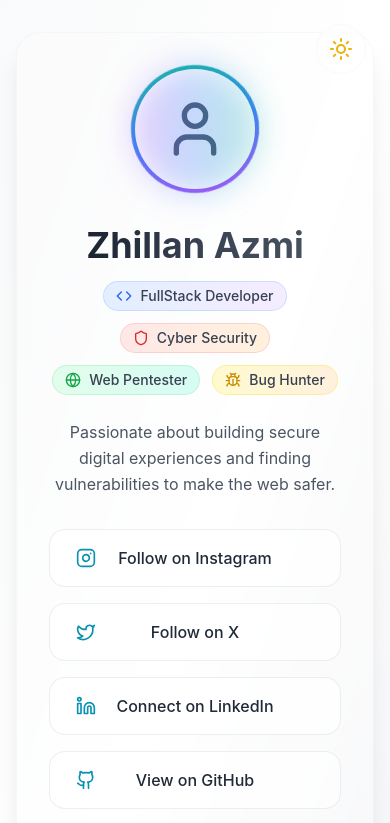
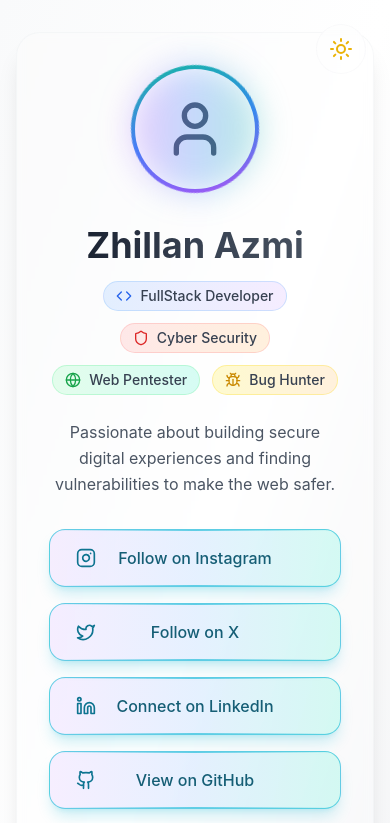
Before and after one commit to zhilanazmi/social-link-dark, a React (Vite) app: page / in a window 390 px wide. Shown: the top 823 px of the page. Built offline with nearby package versions, Linux system fonts and the light colour scheme.

Commit message:
fix: apply hover styles permanently for mobile-friendly design

```diff
--- a/src/components/LinkButton.tsx
+++ b/src/components/LinkButton.tsx
@@ -13,22 +13,22 @@ const LinkButton: React.FC<LinkButtonProps> = ({ href, icon: Icon, label, delay
   return (
     <a
       href={href}
-      className="group relative block w-full max-w-md mx-auto animate-fade-in-up"
+      className="group relative block w-full max-w-md mx-auto animate-fade-in-up active:scale-95 transition-transform duration-200"
       style={{ animationDelay: `${delay}ms` }}
       target="_blank"
       rel="noopener noreferrer"
     >
-      <div className={`relative overflow-hidden rounded-2xl bg-white/60 dark:bg-gray-800/40 backdrop-blur-sm border border-gray-300/40 dark:border-gray-700/30 hover:border-cyan-500/60 dark:hover:border-cyan-400/60 transition-all duration-500 group-hover:scale-[1.02] group-hover:shadow-lg group-hover:shadow-cyan-500/20 dark:group-hover:shadow-cyan-400/10 ${gradient ? `group-hover:${gradient}` : 'group-hover:bg-gradient-to-r group-hover:from-purple-200/40 group-hover:via-blue-200/40 group-hover:to-teal-200/40 dark:group-hover:from-purple-900/30 dark:group-hover:via-blue-900/30 dark:group-hover:to-teal-900/30'}`}>
+      <div className="relative overflow-hidden rounded-2xl bg-gradient-to-r from-purple-200/40 via-blue-200/40 to-teal-200/40 dark:from-purple-900/30 dark:via-blue-900/30 dark:to-teal-900/30 backdrop-blur-sm border border-cyan-500/60 dark:border-cyan-400/60 transition-all duration-300 shadow-lg shadow-cyan-500/20 dark:shadow-cyan-400/10">
         <div className="flex items-center justify-center px-6 py-4">
           <div className="absolute left-6 flex items-center justify-center w-6 h-6 flex-shrink-0">
-            <Icon className="w-5 h-5 text-cyan-600 dark:text-cyan-400 transition-all duration-300 group-hover:scale-110 group-hover:text-cyan-700 dark:group-hover:text-white" />
+            <Icon className="w-5 h-5 text-cyan-700 dark:text-white transition-all duration-300 group-active:scale-110" />
           </div>
-          <span className="text-gray-800 dark:text-white font-medium text-base transition-all duration-300 group-hover:text-cyan-800 dark:group-hover:text-cyan-100 text-center w-full">
+          <span className="text-cyan-800 dark:text-cyan-100 font-medium text-base transition-all duration-300 text-center w-full">
             {label}
           </span>
         </div>
-        <div className="absolute inset-0 bg-gradient-to-r from-cyan-500/0 via-cyan-500/20 to-cyan-500/0 dark:from-cyan-400/0 dark:via-cyan-400/10 dark:to-cyan-400/0 translate-x-[-100%] group-hover:translate-x-[100%] transition-transform duration-700 ease-out"></div>
-        <div className="absolute inset-0 opacity-0 group-hover:opacity-100 transition-opacity duration-300">
+        <div className="absolute inset-0 bg-gradient-to-r from-cyan-500/0 via-cyan-500/20 to-cyan-500/0 dark:from-cyan-400/0 dark:via-cyan-400/10 dark:to-cyan-400/0 translate-x-[-100%] group-active:translate-x-[100%] transition-transform duration-700 ease-out"></div>
+        <div className="absolute inset-0 opacity-100 transition-opacity duration-300">
           <div className="absolute top-0 left-0 w-full h-[1px] bg-gradient-to-r from-transparent via-cyan-500/60 dark:via-cyan-400/50 to-transparent"></div>
           <div className="absolute bottom-0 left-0 w-full h-[1px] bg-gradient-to-r from-transparent via-cyan-500/60 dark:via-cyan-400/50 to-transparent"></div>
         </div>
```
